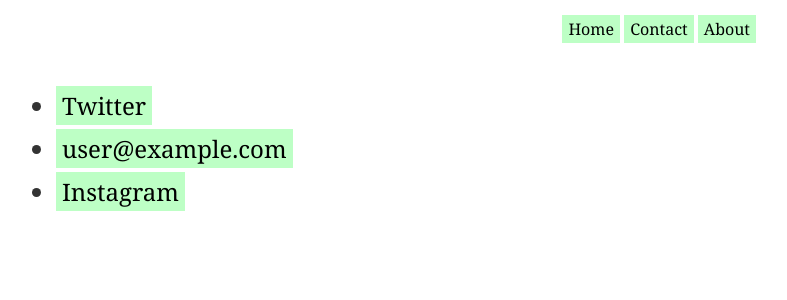
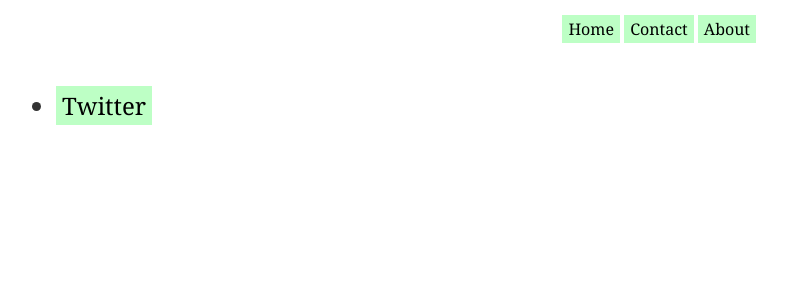
Before and after one commit to wonderfulexperience/data-studio-projects, a Jekyll site: the page built from docs/contact.md, in a window 1280 px wide. Shown: the top 300 px of the page, without its empty margins (249-1036 px from the left). Built offline with Jekyll 4.4.1, drawn with Linux system fonts in a browser that asks for light colours; our own code applies the rules of GitHub Pages for plain Markdown files.

Commit message:
changed website

```diff
--- a/docs/_config.yml
+++ b/docs/_config.yml
@@ -1 +1 @@
-url: https://jsoma.github.io/sample-pages
+url: https://wonderfulexperience.github.io/data-studio-projects/
--- a/docs/contact.md
+++ b/docs/contact.md
@@ -4,6 +4,4 @@ title: Contact me
 
 ---
 
-* [Twitter](http://twitter.com/blahblah)
-* [user@example.com](mailto:user@example.com)
-* [Instagram](http://instagram.com/blahblah)
+* [Twitter](http://twitter.com/freeandopenmind)
```
Also changed, not shown: docs/index.md (+1 -1 lines), 2 other files.
